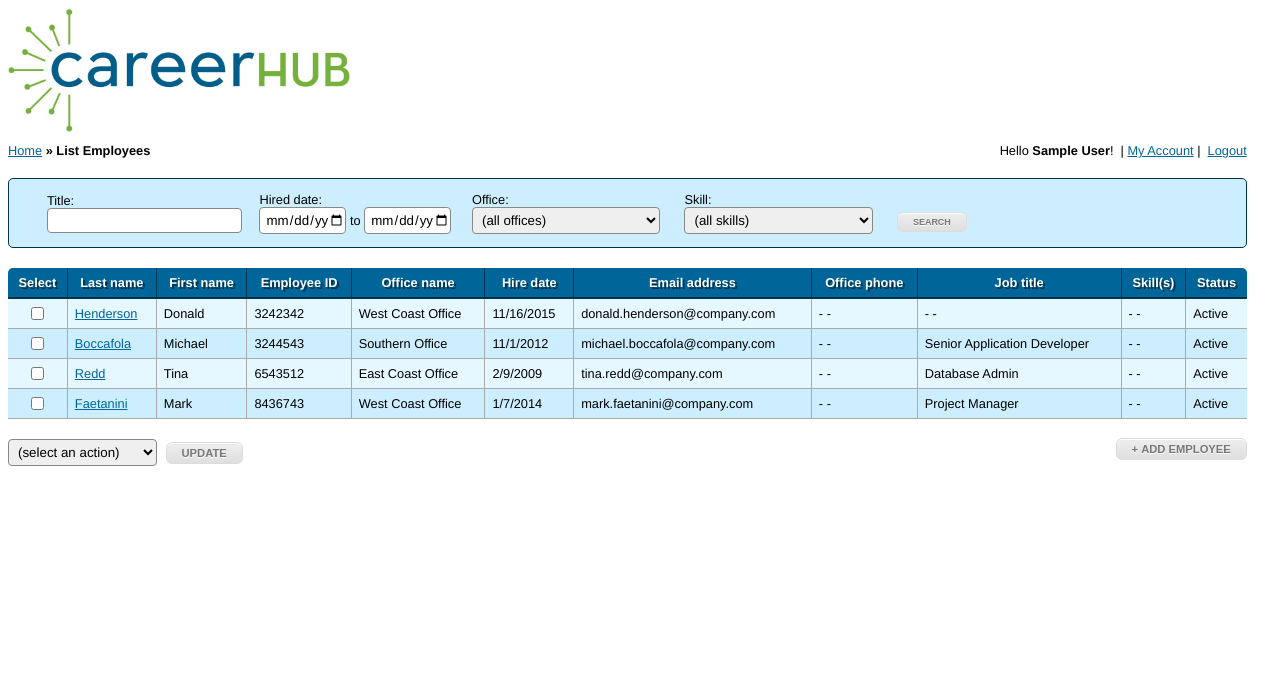
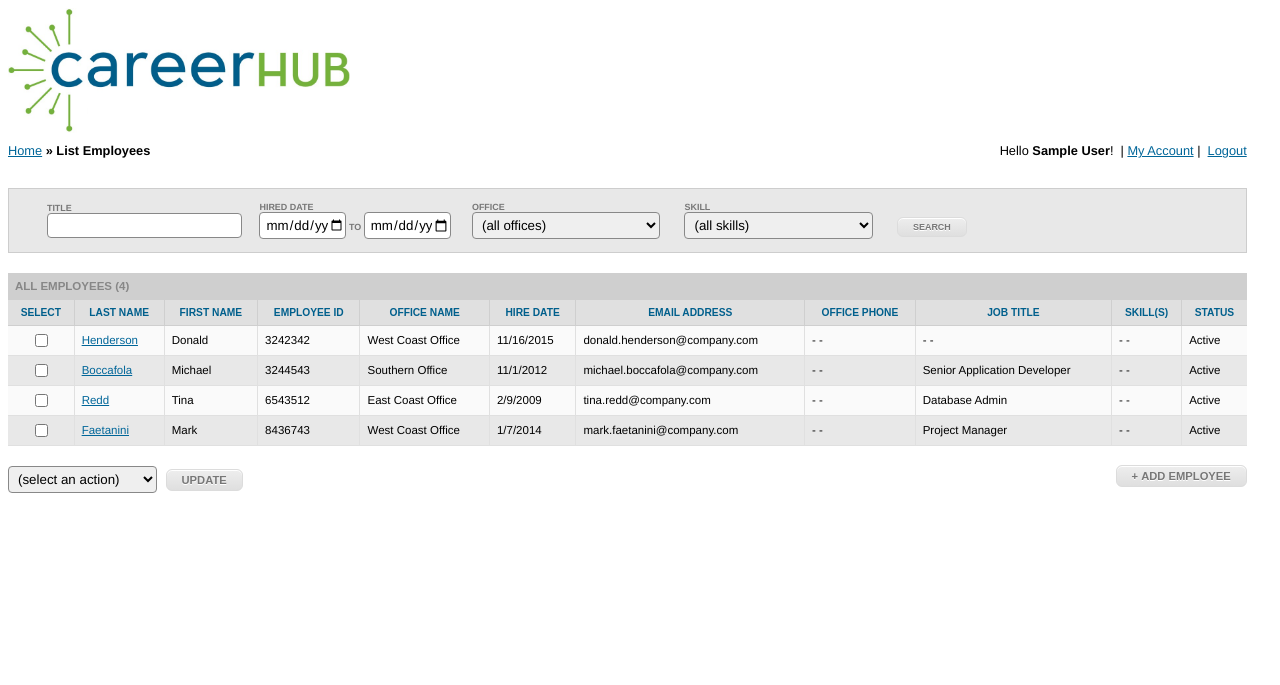
Before and after one commit to tinredd/cs633grp5, a PHP site: page /Employee in a window 1280 px wide. Shown: the top 685 px of the page. Run offline with PHP 8.4, Linux system fonts and the light colour scheme; the visitor is signed in with stand-in values (Sample User, id 1); data comes from the database, SQL or seed files in the repository; data that the repository does not hold is empty; some libraries are stand-ins or nearby versions.

Commit message:
Some slight restyling

```diff
--- a/app/views/EmployeeView.php
+++ b/app/views/EmployeeView.php
@@ -81,19 +81,20 @@ function form($employee_id=0,$errorStr='',$action='add') {
 	$returnStr.='"';
 	if (in_array('hire_date',$errorsA)) $returnStr.=' class="error"';
 	$returnStr.=' /></div>
-	</div>
+	</div>';
 
+	if ($action=='modify') {
+		$returnStr.='
 	<div class="form_row">
 		<div>Skill(s):</div>
 		<div>
 			<div>';
-	if (strlen(trim($row['skillset']))>0) $returnStr.=stripslashes($row['skillset']);
-	else $returnStr.='<span class="italic inactive">(no skills entered)</span>';
+		if (strlen(trim($row['skillset']))>0) $returnStr.=stripslashes($row['skillset']);
+		else $returnStr.='<span class="italic inactive">(no skills entered)</span>';
 	$returnStr.='</div>
 		</div>
 	</div>';
 
-	if ($action=='modify') {
 		$returnStr.='
 	<div class="form_row">
 		<div>Notes:</div>
@@ -162,20 +163,20 @@ function filterform($postA,$dir) {
 
 	<div class="filterbox">
 		<div>
-			<div>Title:</div>
+			<div class="filterlabel">Title</div>
 			<div><input name="job_title" type="text" /></div>
 		</div>
 
 		<div>
-			<div>Hired date:</div>
+			<div class="filterlabel">Hired date</div>
 			<div>
-				<input name="start_date" type="date" style="width:6em;" value="'.date('n/j/Y',$startDate).'" /> to
+				<input name="start_date" type="date" style="width:6em;" value="'.date('n/j/Y',$startDate).'" /><span class="filterlabel"> to </span>
 				<input name="end_date" type="date" style="width:6em;" value="'.date('n/j/Y',$endDate).'" />
 			</div>
 		</div>
 
 		<div>
-			<div>Office:</div>
+			<div class="filterlabel">Office</div>
 			<div>
 				<select name="office_id">
 					<option value="0">(all offices)</option>';
@@ -192,7 +193,7 @@ function filterform($postA,$dir) {
 		</div>
 
 		<div>
-			<div>Skill:</div>
+			<div class="filterlabel">Skill</div>
 			<div>
 				<select name="skill_id">
 					<option value="0">(all skills)</option>';
@@ -228,6 +229,9 @@ function tabularize($postA,$dir,$columns=array()) {
 <form name="generic" action="" method="POST">
 	<table>
 		<tr>
+			<th class="label" colspan="'.(count($columns)+1).'">All Employees ('.count(getListing($postA)).')</th>
+		</tr>
+		<tr>
 			<th><a href="javascript:checkAll(\'employee_id[]\')">Select</a></th>';
 
 	foreach ($columns as $field=>$label) {
@@ -245,7 +249,7 @@ function tabularize($postA,$dir,$columns=array()) {
 	if (count(getListing($postA))==0) {
 			$returnStr.='
 		<tr>
-			<td class="inactive italic" colspan=11>(none)</td>
+			<td class="inactive italic" colspan='.(count($columns)+1).'>(none)</td>
 		</tr>';
 	}
 
--- a/css/main.css
+++ b/css/main.css
@@ -65,12 +65,11 @@ div.neutral {
 
 div.filterbox {
 	width: 98%;
-	border: 1px solid #00334d;
-	background-color: #cceeff;
+	border: 1px solid #CDCDCD;
+	background-color: #E8E8E8;
 	padding: 1% 3%;
 	margin-bottom: 20px;
 	font-size: 0.8em;
-	border-radius: 5px;
 }
 
 div.filterbox>div {
@@ -80,6 +79,13 @@ div.filterbox>div {
 
 div.filterbox>div select,div.filterbox>div input[type="text"] {
 	width: 90%;
+}
+
+div.filterbox .filterlabel {
+	font-size: 0.7em;
+	text-transform: uppercase;
+	font-weight: bold;
+	color: #777;
 }
 
 div.tag {
@@ -131,8 +137,15 @@ div.tag {
 	color: #005F8C;
 	padding: 10px;
 	border-radius: 7px 7px 0 0;
-	margin-bottom: 20px;
+	margin-bottom: 0px;
 	font-size: 2.1em;
+	font-family: 'Lato';
+	font-weight: 100;
+}
+
+.portalpane>div:nth-child(2):not(:first-child) {
+	font-size: 0.9em;
+	margin: -18px 0 0 48px;
 	font-family: 'Lato';
 	font-weight: 100;
 }
@@ -148,6 +161,9 @@ div.tag {
 }
 
 .portalpane li {
-	list-style-image: url('/images/icons/arrow_right_alt.png');
+	background: url('/images/icons/arrow_right_alt.png') no-repeat 0 -.25em;
+	list-style: none;
 	font-size: 0.8em;
+	margin-bottom: 0.5em;
+	padding-left: 2em;
 }
--- a/css/nav.css
+++ b/css/nav.css
@@ -1,6 +1,6 @@
 /*	Breadcrumbs	*/
 div.topbar {
-	margin-bottom: 20px;
+	margin-bottom: 30px;
 	font-size: 0.8em;
 	width: 98%;
 }
@@ -26,7 +26,6 @@ ul.tabs>li>a {
 	padding: 5px 15px;
 	border: 2px solid #005F8C;
 	border-bottom: 0;
-	border-radius: 5px 5px 0 0;
 	background-color: #FFF;
 	font-size: 0.9em;
 	color: #005F8C;
--- a/css/table.css
+++ b/css/table.css
@@ -7,43 +7,45 @@ table {
 	width: 98%;
 }
 
-table tr:first-child th:first-child, table tr:first-child td:first-child {
-	border-radius: 5px 0 0 0;
-}
-
-table tr:first-child th:last-child, table tr:first-child td:last-child {
-	border-radius: 0 5px 0 0;
-}
-
 table .button {
 	margin-top: 2px;
 }
 
 tr th {
-	border-bottom: 2px solid #00334d;
-	background-color: #006699;
+	border-bottom: 1px solid #CFCFCF;
+	background-color: #E0E0E0;
 	padding: 7px;
-	color: #FFF;
 	text-align: center;
+	font-family: Arial;
+	color: #777777;
+	text-transform: uppercase;
+	font-size: 0.8em;
 }
 
 tr th:not(:last-child) {
-	border-right: 1px solid #00334d;
+	border-right: 1px solid #CFCFCF;
 }
 
 th a {
 	text-decoration: none;
-	text-shadow: 2px 2px #00334d;
-	color: #FFF;
+	color: #005F8C;
+}
+
+th.label {
+	text-align: left;
+	font-size: 0.9em;
+	background-color: #CFCFCF;
+	color: #878787;
 }
 
 tr td {
 	padding: 5px 7px;
-	border-bottom: 1px solid #AAA;
+	border-bottom: 1px solid #E0E0E0;
+	font-size: 0.9em;
 }
 
 tr td:not(:last-child) {
-	border-right: 1px solid #AAA;
+	border-right: 1px solid #E0E0E0;
 }
 
 tbody tr:not(:first-child) td {
@@ -59,11 +61,11 @@ tbody tr:first-child:hover {
 }
 
 tbody tr:nth-child(even) {
-	background-color: #cceeff;
+	background-color: #E8E8E8;
 }
 
 tbody tr:nth-child(odd) {
-	background-color: #e5f7ff;
+	background-color: #FAFAFA;
 }
 
 tr.inactive {
--- a/jobsearch.php
+++ b/jobsearch.php
@@ -185,7 +185,7 @@ $(function() {
 		<div>Salary:</div>
 		<div>
 			<div class="standard">
-				<input type="text" id="salary" readonly style="border:0; color:#f6931f; font-weight:bold;">
+				<input type="text" id="salary" readonly style="border:0; color:#76B33C; font-weight:bold;">
 				<input type="hidden" name="salary[0]" value="25000" />
 				<input type="hidden" name="salary[1]" value="70000" />
 			</div>
@@ -197,7 +197,7 @@ $(function() {
 		<div>Years of experience:</div>
 		<div>
 			<div class="standard">
-				<input type="text" id="years_experience" readonly style="border:0; color:#f6931f; font-weight:bold;" />
+				<input type="text" id="years_experience" readonly style="border:0; color:#76B33C; font-weight:bold;" />
 				<input type="hidden" name="years_experience[0]" value="1" />
 				<input type="hidden" name="years_experience[1]" value="5" />
 			</div>
```
Also changed, not shown: app/views/JobView.php (+10 -7 lines), app/views/UserPortalView.php (added, +41 -0 lines), index.php (+1 -41 lines).
